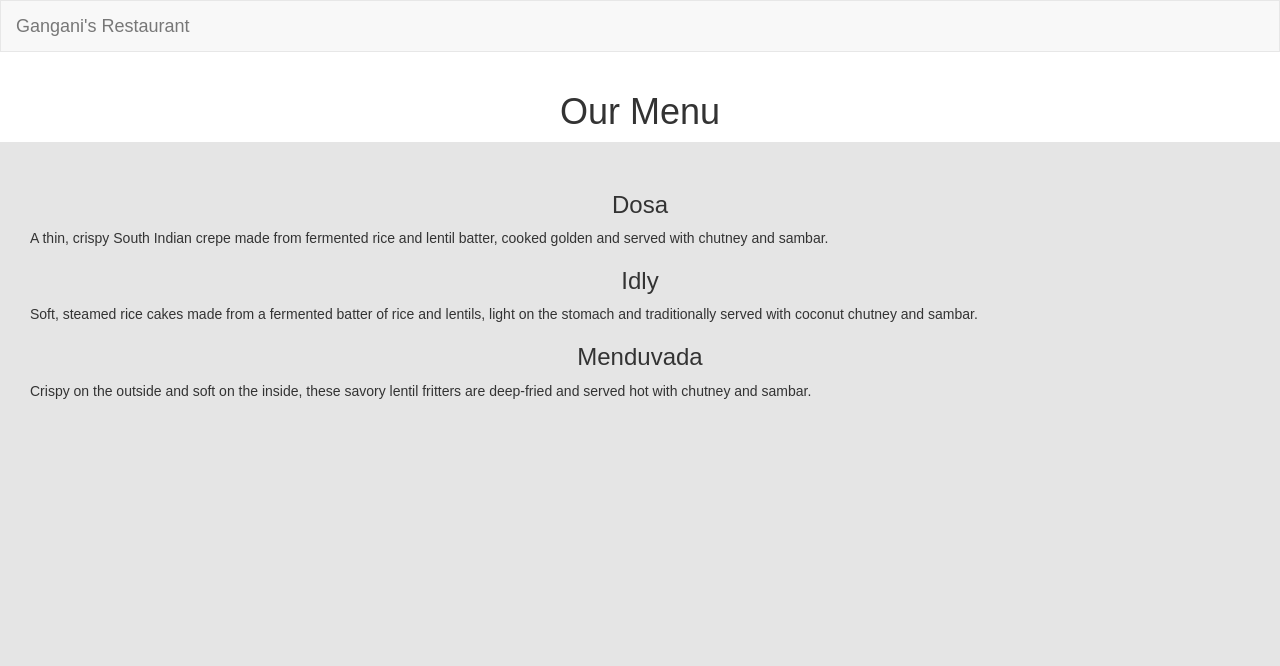
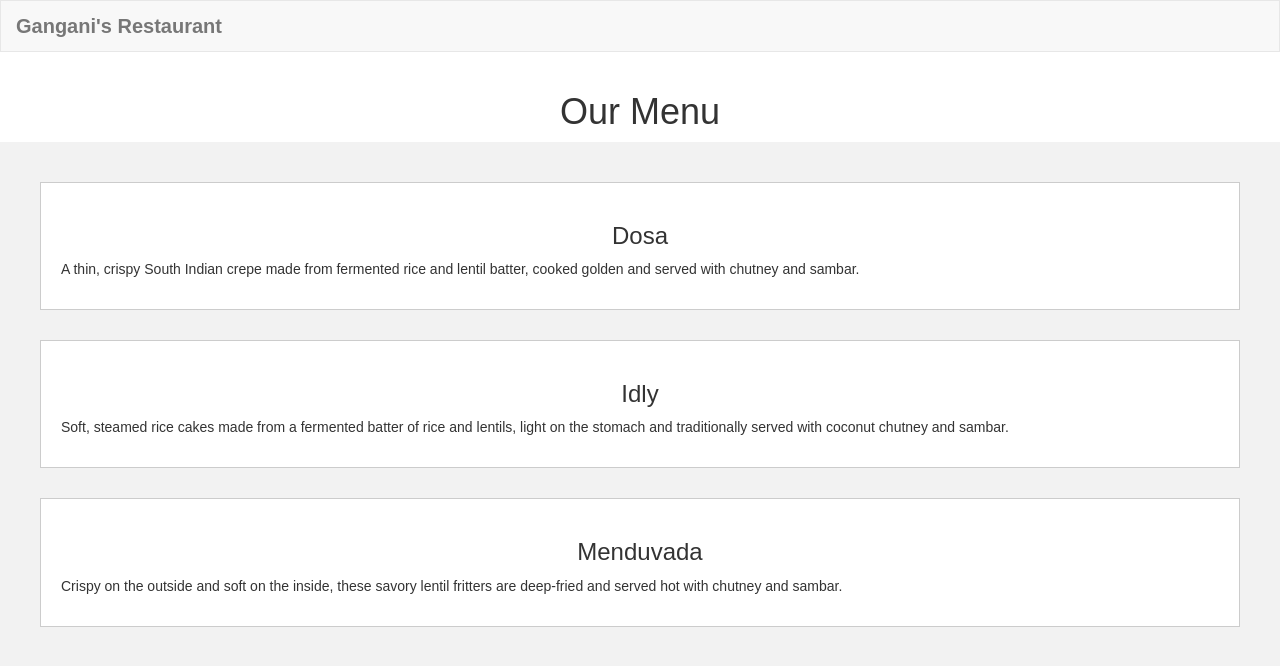
Before and after one commit to vivekgangani512-lord/coursera-web-dev, a plain HTML site: page index.html in a window 1280 px wide. Drawn offline with nearby package versions, Linux system fonts and the light colour scheme.

Commit message:
File updated successfully

```diff
--- a/css/styles.css
+++ b/css/styles.css
@@ -5,13 +5,25 @@ body {
 }
 
 .content-box {
-  background-color: #e5e5e5;
-  padding: 30px;
-  height: 1000px; /* makes section tall */
+  background-color: #f2f2f2;
+  padding: 40px;
+  min-height: 1000px;
+}
+
+.menu-item {
+  background-color: #ffffff;
+  border: 1px solid #ccc;
+  padding: 20px;
+  margin-bottom: 30px;
 }
 
 .navbar {
   border-radius: 0;
+}
+
+.navbar-brand {
+  font-weight: bold;
+  font-size: 20px;
 }
 
 .navbar-nav > li > a {
--- a/index.html
+++ b/index.html
@@ -51,19 +51,27 @@
 <div class="container-fluid">
   <div class="row">
     <div class="col-xs-12 content-box">
+
+      <div class="menu-item">
       <h3 class="text-center">Dosa</h3>
       <p>
         A thin, crispy South Indian crepe made from fermented rice and lentil batter, cooked golden and served with chutney and sambar.
       </p>
+    </div>
+
+     <div class="menu-item">
       <h3 class="text-center">Idly</h3>
       <p>
        Soft, steamed rice cakes made from a fermented batter of rice and lentils, light on the stomach and traditionally served with coconut chutney and sambar.
       </p>
+     </div>
+
+       <div class="menu-item">
       <h3 class="text-center">Menduvada</h3>
-
       <p>
         Crispy on the outside and soft on the inside, these savory lentil fritters are deep-fried and served hot with chutney and sambar.
       </p>
+    </div>
     </div>
   </div>
 </div>
```
